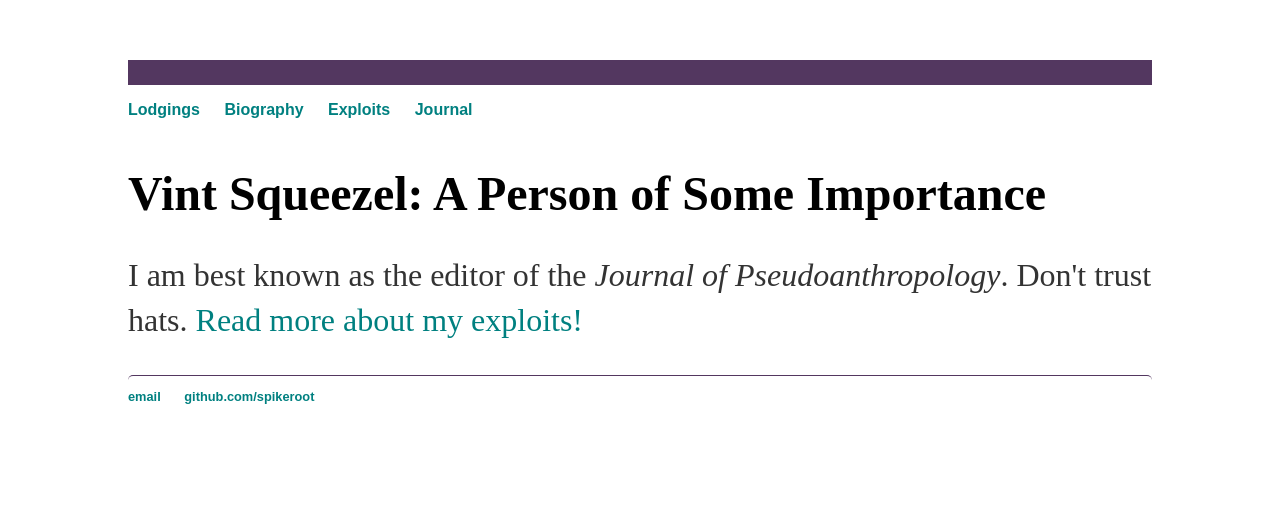
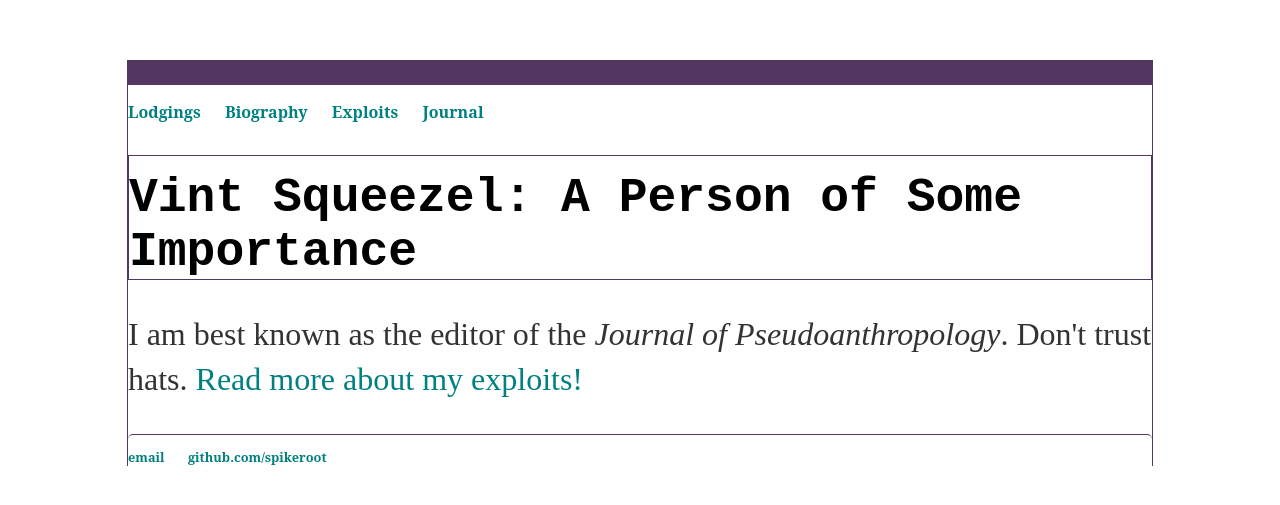
Before and after one commit to Spikeroot/spikeroot.github.io, a Jekyll site: the page built from index.html, in a window 1280 px wide. Shown: the top 505 px of the page. Built offline with Jekyll 4.4.1, drawn with Linux system fonts in a browser that asks for light colours.

Commit message:
Update main.css

```diff
--- a/css/main.css
+++ b/css/main.css
@@ -1,10 +1,12 @@
 body {
     border-top: 25px solid #533760;
+    border-left: 1px solid #533760;
+    border-right: 1px solid #533760;
     margin: 60px auto;
     width: 80%;
 }
 nav ul, footer ul {
-    font-family:'Bahnschrift', 'Arial', 'Sans-Serif';
+    font-family:'Serif', 'Times', 'Sans-Serif';
     padding: 0px;
     list-style: none;
     font-weight: bold;
@@ -22,8 +24,9 @@ a:hover {
 }
 h1 {
     font-size: 3em;
-    font-family:'Bahnschrift', 'Bahnschrift', 'Bahnschrift';
+    font-family:'Courier New', 'Times', 'Serif';
     padding-top: 15px;
+    border: 1px solid #533760;
 }
 p {
     font-size: 2em;
```
